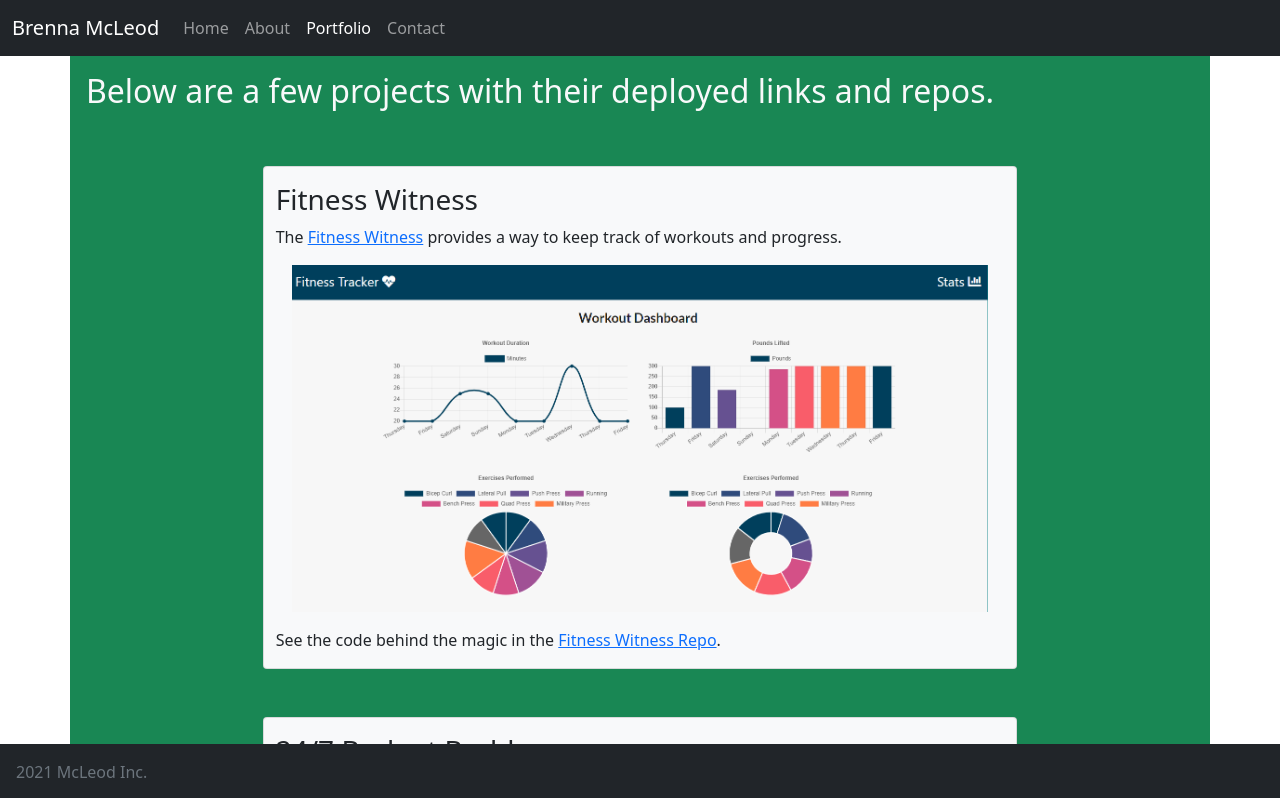
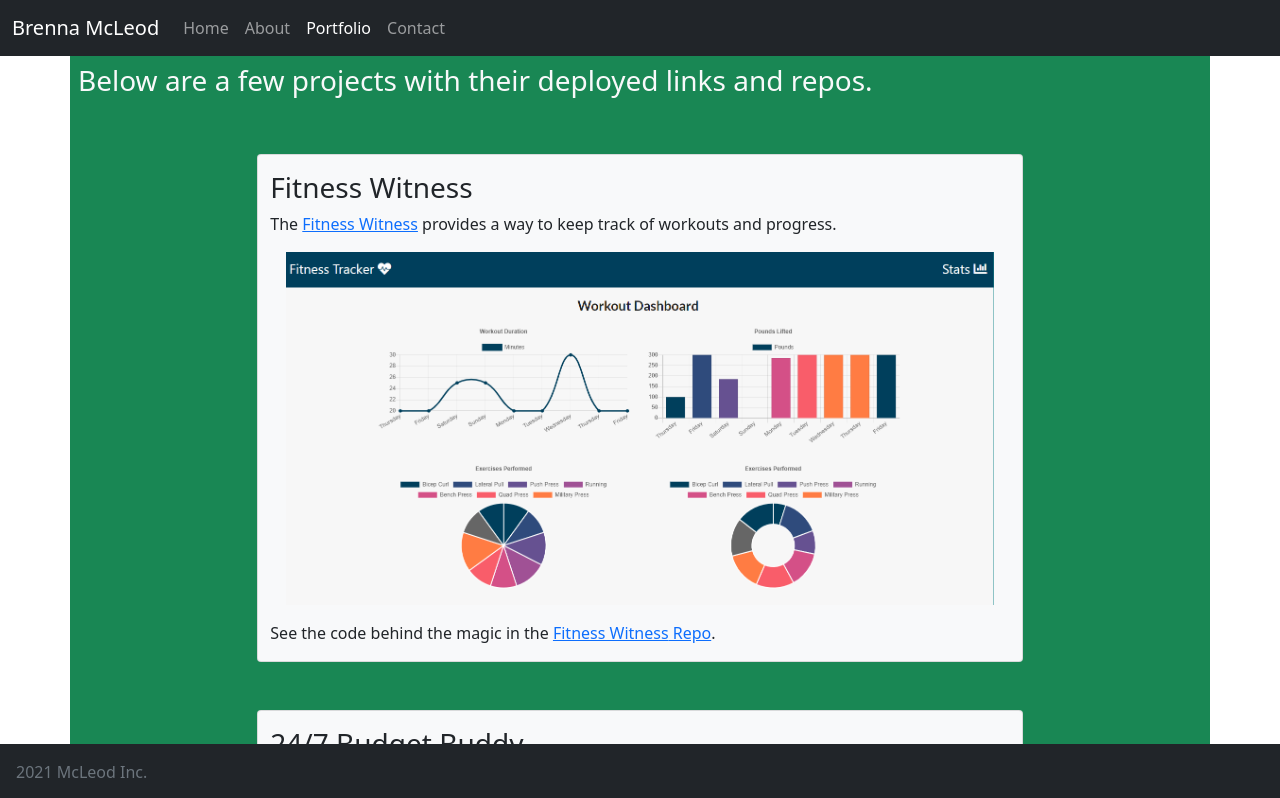
Before and after one commit to bmcleod12/mcleod-react-portfolio, a React (Create React App) app: page /portfolio in a window 1280 px wide. Shown: the top 798 px of the page. Built offline with nearby package versions, Linux system fonts and the light colour scheme.

Commit message:
cleaning up formatting and decreasing description text size

```diff
--- a/src/components/Projects.js
+++ b/src/components/Projects.js
@@ -3,14 +3,13 @@ import projects from "../projects.json";
 
 function Projects() {
     return (
-        <div className="container p-3 mb-5 bg-success">
+        <div className="container p-2 mb-5 bg-success">
             <div className="row">
                 <div className="col-md-12 text-light">
-                    <h2>Below are a few projects with their deployed links and repos.</h2>
+                    <h3>Below are a few projects with their deployed links and repos.</h3>
                 </div>
             </div>
-            <div className="row justify-content-around mb-5">
-
+            <div className="row justify-content-around mb-4">
                 {projects.map(project => {
                     return (
                         <div className="card bg-light col-md-8 gy-5">
```
